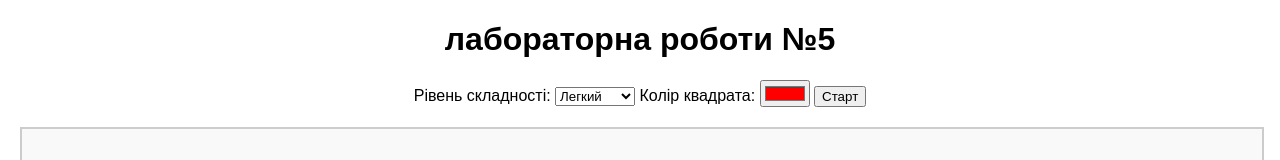
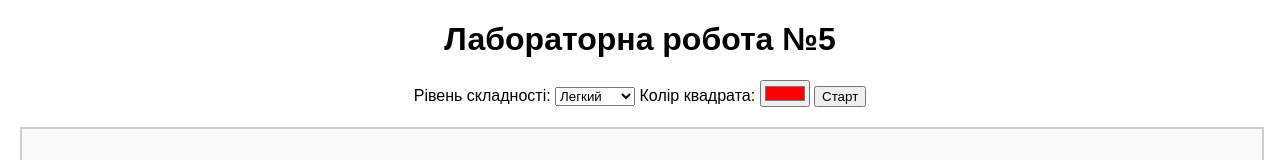
Before and after one commit to KhrystynaPallii/WEB-programming-JS-, a plain HTML site: page Lab5/index.html in a window 1280 px wide. Shown: the top 160 px of the page. Drawn offline with Linux system fonts and the light colour scheme.

Commit message:
Update index.html

```diff
--- a/Lab5/index.html
+++ b/Lab5/index.html
@@ -7,7 +7,7 @@
   <link rel="stylesheet" href="index.css" />
 </head>
 <body>
-  <h1>лабораторна роботи №5</h1>
+  <h1>Лабораторна робота №5</h1>
 
   <div class="controls">
     <label for="difficulty">Рівень складності:</label>
```
